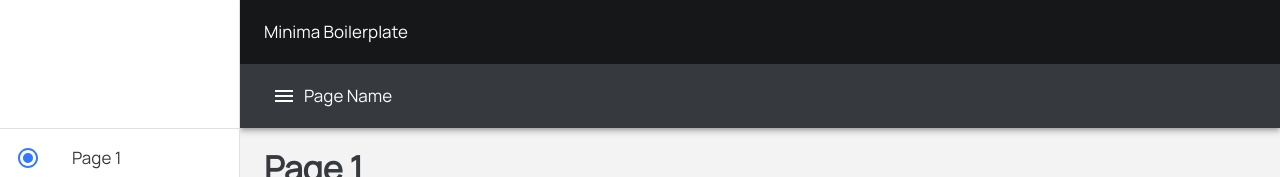
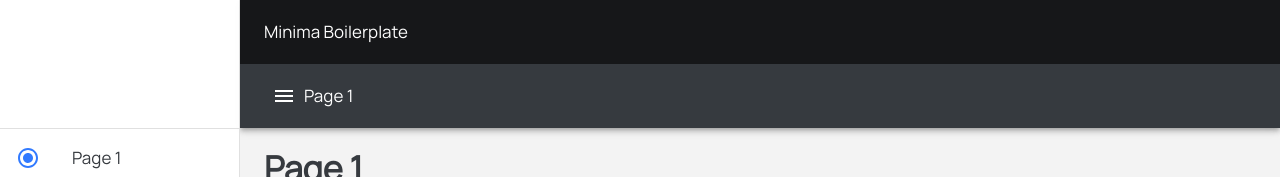
Before and after one commit to minima-global/minidapp-biolerplate, a React (Create React App) app: page / in a window 1280 px wide. Shown: the top 177 px of the page. Built offline with nearby package versions, Linux system fonts and the light colour scheme.

Commit message:
Header Path

```diff
--- a/src/layout/Layout.tsx
+++ b/src/layout/Layout.tsx
@@ -3,7 +3,7 @@ import { AppBar, Toolbar, Typography, IconButton, Drawer, Box, Container } from
 import MenuIcon from '@mui/icons-material/Menu';
 import Routes from '../app.routes';
 import { RouteType } from './../app.routes';
-import { useRoutes } from 'react-router-dom';
+import { useLocation, useRoutes } from 'react-router-dom';
 import SideMenu from './SideMenu';
 
 const drawerWidth = 240;
@@ -20,6 +20,8 @@ export default function Layout() {
     // Use the react-router hook called 'useLocation' to get the current path
     // Use getPageName function to get current page
     // Add page name to html below
+
+    const location = useLocation().pathname;
 
     const getPageName = (allRoutes: RouteType[], currentPath: string) => {
         const foundRoute = allRoutes.find((route) => route.path === currentPath);
@@ -44,7 +46,7 @@ export default function Layout() {
                     <IconButton color="inherit" aria-label="menu" onClick={handleDrawerToggle}>
                         <MenuIcon />
                     </IconButton>
-                    <Typography>Page Name</Typography>
+                    <Typography>{getPageName(Routes, location)}</Typography>
                 </Toolbar>
             </AppBar>
 
```
Also changed, not shown: 1 other file (tests, documents, lock files or other folders).
